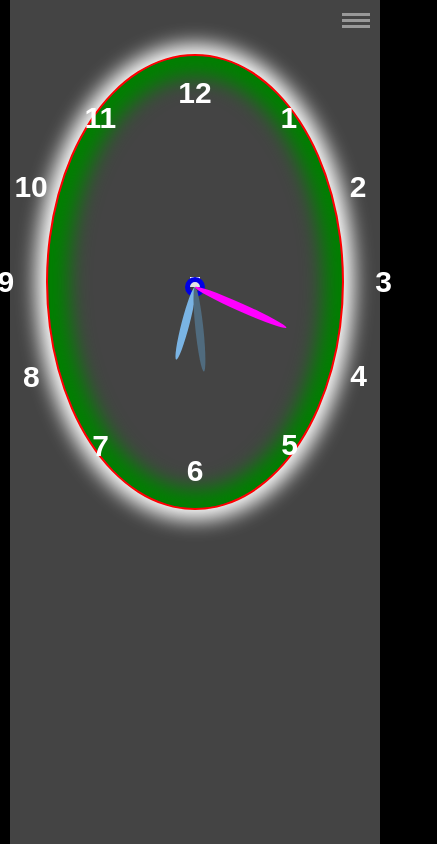
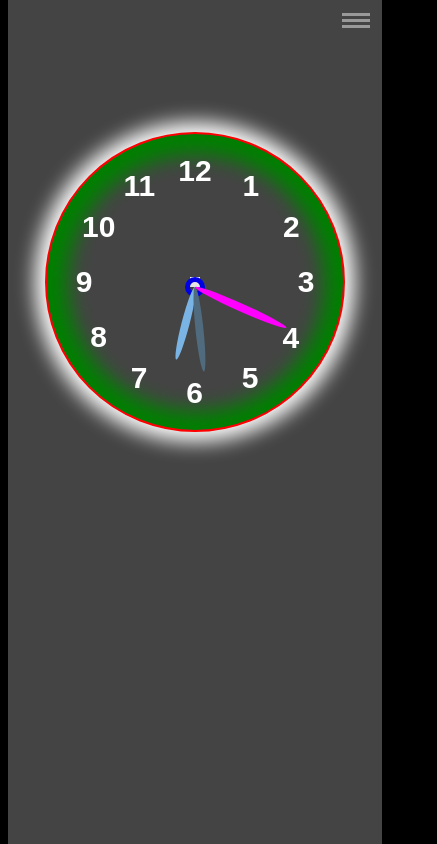
Before and after one commit to Mohamed-Alshurbagy/Colck, a plain HTML site: page index.html in a window 390 px wide. Shown: the whole page, 437 px wide, since content can reach past the window. Drawn offline with Linux system fonts and the light colour scheme.

Commit message:
Update style.css

```diff
--- a/style.css
+++ b/style.css
@@ -1,13 +1,9 @@
-
-
-*{
+* {
     margin: 0;
     padding: 0;
     box-sizing: border-box;
     font-family: sans-serif;
 }
-
-/* Styleing Main Div */
 .main {
     width: 90%;
     min-height: 100vh;
@@ -15,9 +11,7 @@
     margin: 0 auto;
     background-color: #444;
 }
-
-/* Style Our Burger Icon */
-.burger-icon{
+.burger-icon {
     position: absolute;
     width: 30px;
     height: 20px;
@@ -31,7 +25,6 @@
     transition: .9s;
 }
 
-/* Style Span into Burger Icon */
 .burger-icon span {
     background: #999;
     width: 100%;
@@ -39,7 +32,6 @@
     display: block;
 }
 
-/* Style The Header Which Contain Navbar & Our H3*/
 .main .head {
     display: flex;
     justify-content: space-between;
@@ -60,7 +52,6 @@
     border: 0;
 }
 
-/* Style Close Icon */
 .main .head .close {
     position: fixed;
     width: 29px;
@@ -86,8 +77,7 @@
     border-color: yellow;
 }
 
-/* Style a Element */
-.main .head nav a{
+.main .head nav a {
     text-decoration: none;
     margin-right: 7px;
     font-size: 1.1rem;
@@ -107,10 +97,8 @@
     display: flex;
     align-items: center;
     justify-content: center;
-
-
 }
-.box .clock{
+.box .clock {
     position: relative;
     display: flex;
     align-items: center;
@@ -123,7 +111,7 @@
     border: 2px solid red;
 }
 
-.clock::after{
+.clock::after {
     width: 310px;
     height: 310px;
     content: "";
@@ -135,7 +123,7 @@
     z-index: -1;
 }
 
-.clock label{
+.clock label {
     position: absolute;
     transform: rotate(calc(var(--i) * (360deg / 12)));
     inset: 20px;
@@ -143,14 +131,14 @@
     color: #fff;
 }
 
-.clock label span{
+.clock label span {
     display: inline-block;
     font-size: 30px;
     transform: rotate(calc(var(--i) * (-360deg / 12)));
     font-weight: 600;
 }
 
-.box .hand-box{
+.box .hand-box {
     position: absolute;
     display: flex;
     justify-content: center;
@@ -160,7 +148,7 @@
     background-color: #fff;
 }
 
-.hand-box::before{
+.hand-box::before {
     content: '';
     position: absolute;
     width: 100%;
@@ -170,7 +158,7 @@
     border: 5px solid rgb(0, 0, 228);
 }
 
-.hand-box .hand{
+.hand-box .hand {
     position: absolute;
     height: 75px;
     width: 8px;
@@ -180,13 +168,13 @@
     transform-origin: bottom;
 }
 
-.hand.minuts{
+.hand.minuts {
     height: 85px;
     width: 8px;
     background: rgb(80, 107, 126);
 }
 
-.hand.seconds{
+.hand.seconds {
     height: 100px;
     width: 8px;
     background: #f0f;
@@ -199,22 +187,22 @@
     }
 }
 
-/* Just One Media  */
+/* Just One Media Code */
 
-@media (max-width: 396px){
-  *{
+@media (min-width: 300px) and (max-width: 500px) {
+    * {
         font-size: 15px;
     }
-  body{
+    body {
         background: #000;
     }
 
     .main {
-    width: 95%;
+        width: 96%;
     }
     .main .box .clock{
-    width: 90%;
-    height: 87%;
+      width: 300px;
+      height: 300px;
       margin: auto;
       justify-self: center;
       text-align: center;
@@ -225,7 +213,7 @@
       height: 100%;
       width: 95%;
       position: fixed;
-    margin: 0 -5%;
+      margin: 0 -4.7%;
       top: 0;
       transform: translateY(-125%);
       transition: 0.5 ease-in-out;
@@ -235,6 +223,7 @@
       display: flex;
       cursor: pointer;
     }
+
     nav {
       display: flex;
       flex-direction: column;
@@ -253,6 +242,4 @@
       color: #fff;
     }
   }
-
-
   /* End Of The Code */
```
Lines whose indentation alone changed are shown as unchanged.
